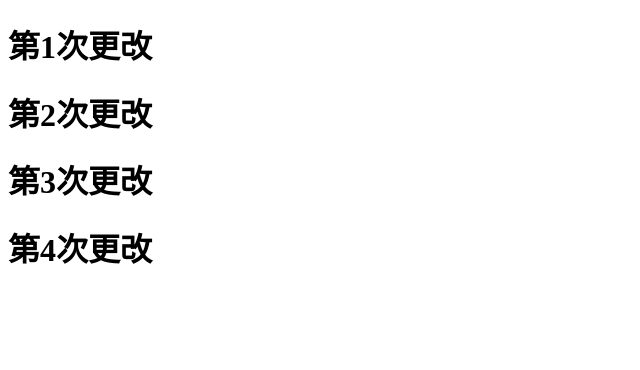
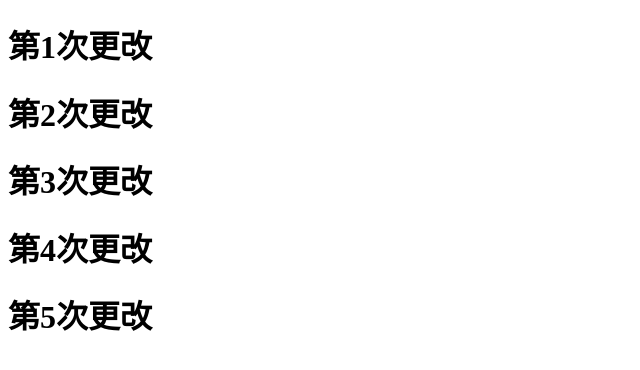
Before and after one commit to Adabao1/dabao, a plain HTML site: page index.html in a window 1280 px wide. Shown: the whole page, without its empty margins (0-640 px from the left). Drawn offline with Linux system fonts and the light colour scheme.

Commit message:
'第5次提交'

```diff
--- a/index.html
+++ b/index.html
@@ -13,7 +13,7 @@
     <h1>第2次更改</h1>
     <h1>第3次更改</h1>
     <h1>第4次更改</h1>
-
+    <h1>第5次更改</h1>
 </body>
 
 </html>
```
